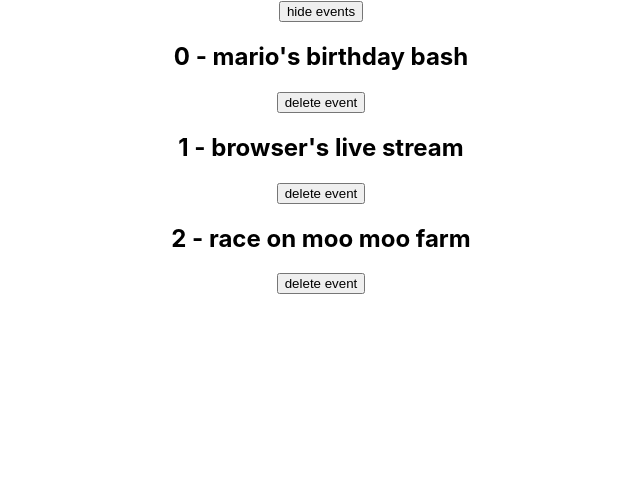
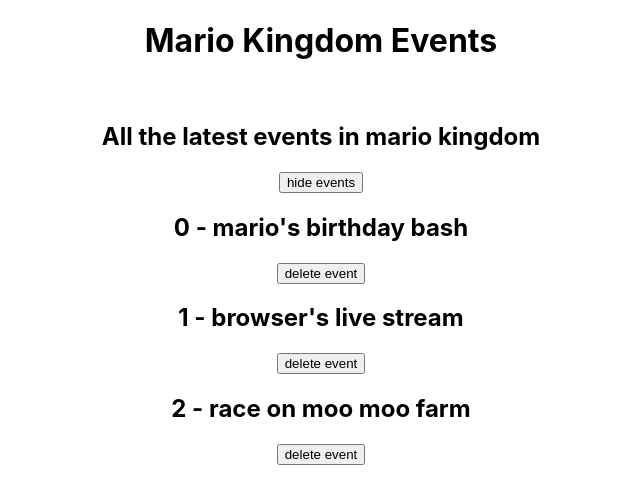
Before and after one commit to NegarSal/React-basics, a React (Create React App) app: page / in a window 1280 px wide. Shown: the top 504 px of the page, without its empty margins (319-959 px from the left). Built offline with nearby package versions, Linux system fonts and the light colour scheme; the HTML template or start-up script is replaced by a standard one.

Commit message:
adding Title component

```diff
--- a/src/App.js
+++ b/src/App.js
@@ -1,5 +1,6 @@
 import './App.css';
 import { useState } from 'react';
+import Title from './components/Title';
 
 function App() {
   const [showEvents, setShowEvents] = useState(true)
@@ -19,6 +20,7 @@ function App() {
   }
   return (
     <div className="App">
+      <Title />
       {showEvents && (
         <div>
           <button onClick={() => setShowEvents(false)}>hide events</button>
--- /dev/null
+++ b/src/components/Title.js
@@ -0,0 +1,9 @@
+export default function Title() {
+    return (
+        <div>
+            <h1 className="title">Mario Kingdom Events</h1>
+            <br />
+            <h2 className="subtitle">All the latest events in mario kingdom</h2>
+        </div>
+    )
+}
```
